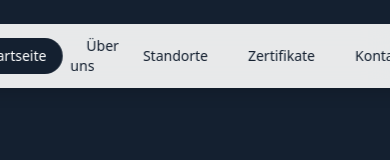
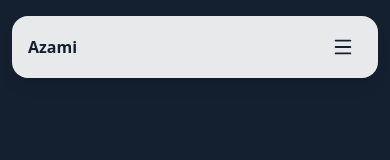
Before and after one commit to Mo-167/azami-kfz-gutachten, a React (Vite) app: page / in a window 390 px wide. Shown: the top 160 px of the page. Built offline with nearby package versions, Linux system fonts and the light colour scheme.

Commit message:
Navbar Mobile Device optimiert

```diff
--- a/src/components/Navbar.tsx
+++ b/src/components/Navbar.tsx
@@ -1,9 +1,12 @@
-import React from "react";
+import React, { useEffect, useState } from "react";
 import { Link, useLocation, useNavigate } from "react-router-dom";
+import { Menu, X } from "lucide-react";
 
 export default function Navbar() {
   const location = useLocation();
   const navigate = useNavigate();
+
+  const [mobileOpen, setMobileOpen] = useState(false);
 
   const isActive = (path: string) => {
     if (path === "/") return location.pathname === "/";
@@ -29,38 +32,49 @@ export default function Navbar() {
     tryScroll();
   };
 
-  const goToHero = async (e: React.MouseEvent) => {
+  const goToHero = (e: React.MouseEvent) => {
     e.preventDefault();
+    setMobileOpen(false);
 
-    // Wenn wir nicht auf der Startseite sind: erst dahin navigieren
     if (location.pathname !== "/") {
       navigate("/");
-      // danach zum Hero scrollen (DOM muss erst rendern)
       requestAnimationFrame(() => scrollToId("hero"));
       return;
     }
-
-    // Wenn wir schon auf der Startseite sind: direkt scrollen
     scrollToId("hero");
   };
 
-  const goToContact = async (e: React.MouseEvent) => {
+  const goToContact = (e: React.MouseEvent) => {
     e.preventDefault();
+    setMobileOpen(false);
 
     if (location.pathname !== "/") {
       navigate("/");
       requestAnimationFrame(() => scrollToId("contact"));
       return;
     }
-
     scrollToId("contact");
   };
 
+  // Mobile-Menü automatisch schließen bei Route-Wechsel
+  useEffect(() => {
+    setMobileOpen(false);
+  }, [location.pathname]);
+
+  // Esc schließt Mobile-Menü
+  useEffect(() => {
+    const onKeyDown = (ev: KeyboardEvent) => {
+      if (ev.key === "Escape") setMobileOpen(false);
+    };
+    window.addEventListener("keydown", onKeyDown);
+    return () => window.removeEventListener("keydown", onKeyDown);
+  }, []);
+
   return (
-    <header className="fixed top-6 left-1/2 -translate-x-1/2 z-50">
-      <nav className="bg-white/90 backdrop-blur-md shadow-lg rounded-full px-6 py-3">
-        <ul className="flex items-center gap-2 text-sm font-medium text-heroBg">
-          {/* Startseite -> immer zum Hero */}
+    <header className="fixed top-4 left-1/2 -translate-x-1/2 z-50 w-[calc(100%-1.5rem)] max-w-6xl">
+      {/* DESKTOP NAVBAR */}
+      <nav className="hidden md:block bg-white/90 backdrop-blur-md shadow-lg rounded-full px-6 py-3">
+        <ul className="flex items-center justify-center gap-2 text-sm font-medium text-heroBg">
           <li>
             <button
               onClick={goToHero}
@@ -77,7 +91,9 @@ export default function Navbar() {
             <Link
               to="/ueber-uns"
               className={`px-4 py-2 rounded-full transition ${
-                isActive("/ueber-uns") ? "bg-heroBg text-white" : "hover:bg-lightBlue"
+                isActive("/ueber-uns")
+                  ? "bg-heroBg text-white"
+                  : "hover:bg-lightBlue"
               }`}
             >
               Über uns
@@ -88,7 +104,9 @@ export default function Navbar() {
             <Link
               to="/standorte"
               className={`px-4 py-2 rounded-full transition ${
-                isActive("/standorte") ? "bg-heroBg text-white" : "hover:bg-lightBlue"
+                isActive("/standorte")
+                  ? "bg-heroBg text-white"
+                  : "hover:bg-lightBlue"
               }`}
             >
               Standorte
@@ -99,14 +117,15 @@ export default function Navbar() {
             <Link
               to="/zertifikate"
               className={`px-4 py-2 rounded-full transition ${
-                isActive("/zertifikate") ? "bg-heroBg text-white" : "hover:bg-lightBlue"
+                isActive("/zertifikate")
+                  ? "bg-heroBg text-white"
+                  : "hover:bg-lightBlue"
               }`}
             >
               Zertifikate
             </Link>
           </li>
 
-          {/* Kontakt -> immer zum Kontaktbereich */}
           <li>
             <button
               onClick={goToContact}
@@ -118,6 +137,98 @@ export default function Navbar() {
           </li>
         </ul>
       </nav>
+
+      {/* MOBILE NAVBAR */}
+      <nav className="md:hidden bg-white/90 backdrop-blur-md shadow-lg rounded-2xl px-4 py-3">
+        <div className="flex items-center justify-between">
+          {/* "Logo" / Brand */}
+          <button
+            onClick={goToHero}
+            type="button"
+            className="text-heroBg font-semibold"
+            aria-label="Zur Startseite"
+          >
+            Azami
+          </button>
+
+          {/* Hamburger */}
+          <button
+            onClick={() => setMobileOpen((v) => !v)}
+            type="button"
+            className="p-2 rounded-xl hover:bg-lightBlue transition text-heroBg"
+            aria-label={mobileOpen ? "Menü schließen" : "Menü öffnen"}
+            aria-expanded={mobileOpen}
+          >
+            {mobileOpen ? <X size={22} /> : <Menu size={22} />}
+          </button>
+        </div>
+
+        {/* Mobile Menü Panel */}
+        {mobileOpen && (
+          <div className="mt-3 border-t border-gray-200 pt-3">
+            <div className="grid gap-2 text-sm font-medium text-heroBg">
+              <button
+                onClick={goToHero}
+                type="button"
+                className={`w-full text-left px-4 py-3 rounded-xl transition ${
+                  isActive("/") ? "bg-heroBg text-white" : "hover:bg-lightBlue"
+                }`}
+              >
+                Startseite
+              </button>
+
+              <Link
+                to="/ueber-uns"
+                className={`px-4 py-3 rounded-xl transition ${
+                  isActive("/ueber-uns")
+                    ? "bg-heroBg text-white"
+                    : "hover:bg-lightBlue"
+                }`}
+              >
+                Über uns
+              </Link>
+
+              <Link
+                to="/standorte"
+                className={`px-4 py-3 rounded-xl transition ${
+                  isActive("/standorte")
+                    ? "bg-heroBg text-white"
+                    : "hover:bg-lightBlue"
+                }`}
+              >
+                Standorte
+              </Link>
+
+              <Link
+                to="/zertifikate"
+                className={`px-4 py-3 rounded-xl transition ${
+                  isActive("/zertifikate")
+                    ? "bg-heroBg text-white"
+                    : "hover:bg-lightBlue"
+                }`}
+              >
+                Zertifikate
+              </Link>
+
+              <button
+                onClick={goToContact}
+                type="button"
+                className="w-full text-left px-4 py-3 rounded-xl transition hover:bg-lightBlue"
+              >
+                Kontakt
+              </button>
+
+              {/* CTA Button im Mobile Menü */}
+              <a
+                href="tel:+4917641759351"
+                className="mt-2 inline-flex items-center justify-center bg-heroBg text-white font-semibold px-4 py-3 rounded-xl shadow-md hover:opacity-90 transition"
+              >
+                Jetzt anrufen
+              </a>
+            </div>
+          </div>
+        )}
+      </nav>
     </header>
   );
 }
--- a/tailwind.config.js
+++ b/tailwind.config.js
@@ -9,6 +9,7 @@ export default {
         sectionBg: "#ECF2F4",     // Services & Examples
         lightBlue: "#F0F7FE",     // zarte Akzentfarbe
         iconBlue: "#43748B",      // Iconfarbe
+        tuerkisBlue: "5CE1E6",    // Türkis Reifen
       },
     },
   },
```
